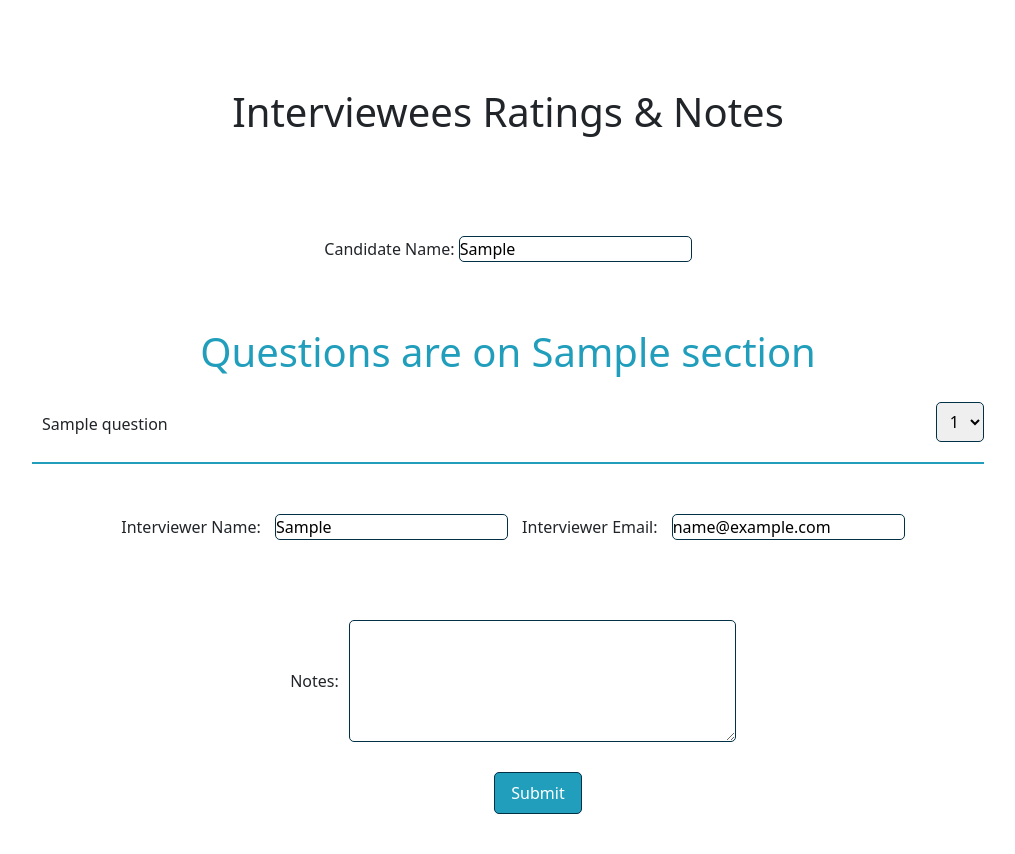
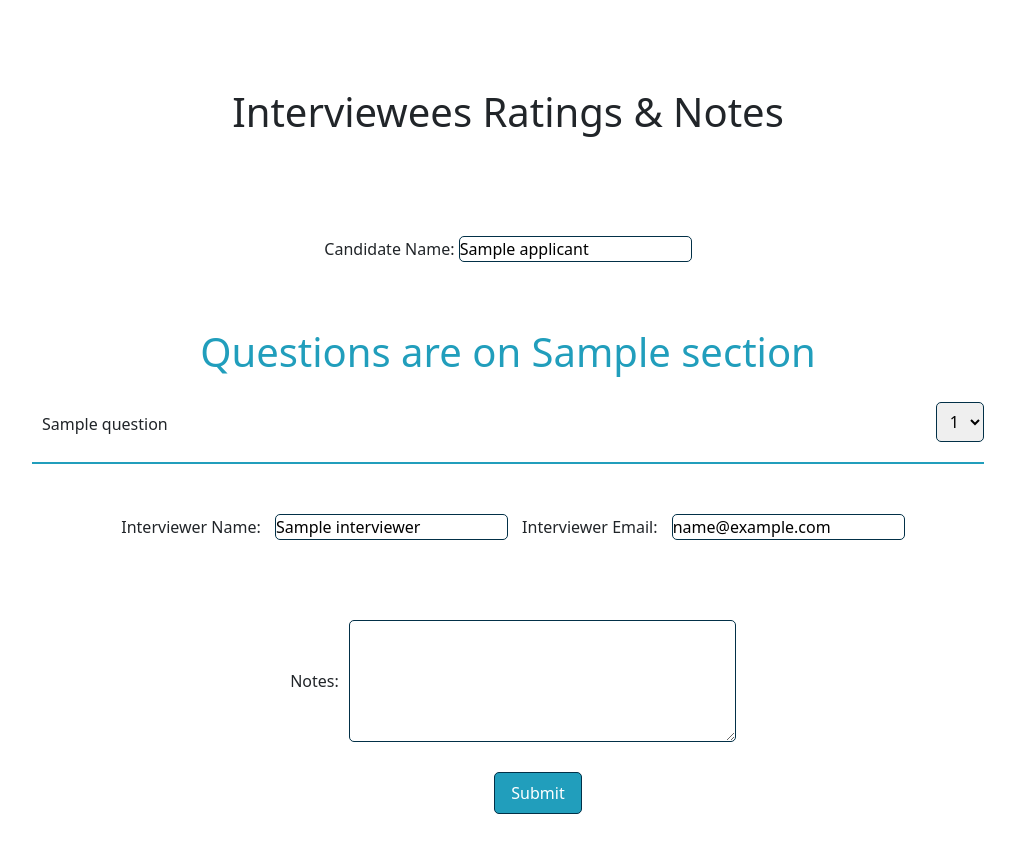
Before and after one commit to ruszkipista/access4all, a Flask app: template templates/questions.html in a window 1280 px wide. Shown: the part 62-916 px from the top of the page, without its empty margins (132-1147 px from the left). Run offline with Flask 2, Linux system fonts and the light colour scheme; the template is opened without the code that fills it: most values are stand-ins (such as "Sample title", 1, 10 or a date in 2020).

Commit message:
Fix question page inputs

```diff
--- a/templates/questions.html
+++ b/templates/questions.html
@@ -5,12 +5,12 @@
 {% endblock %}
 
 {% block body %}
-<form id="questions-form" method="POST" action="">
+<form id="questions-form" method="POST" action="{{ url_for('update_interview', record_id=interview._id) }}">
     <h1 id="questions-form">Interviewees Ratings & Notes</h1>
 
     <section id="candidates">
         <label for="candidate">Candidate Name:</label>
-        <input type="text" id="candidate" name="Candidate_Name"  readonly value={{interview.applicant}}>
+        <input type="text" id="candidate" name="Candidate_Name"  readonly value="{{interview.applicant}}">
     </section>
 
     <section id="questions">
@@ -40,9 +40,9 @@
     </section>
     <section id="interviewer">
         <label for="interviewer-name">Interviewer Name:</label>
-            <input type="text" name="interviewer_name" id="interviewer-name" readonly value={{interview.interviewer}}>
+            <input type="text" name="interviewer_name" id="interviewer-name" readonly value="{{interview.interviewer}}">
         <label for="interviewer-email">Interviewer Email:</label>
-            <input type="text" name="interviewer_email" id="interviewer-email" readonly value={{interview.interviewer_email}}>
+            <input type="text" name="interviewer_email" id="interviewer-email" readonly value="{{interview.interviewer_email}}">
     </section>
     <section id="notes">
         <label for="note">Notes:</label>
```
